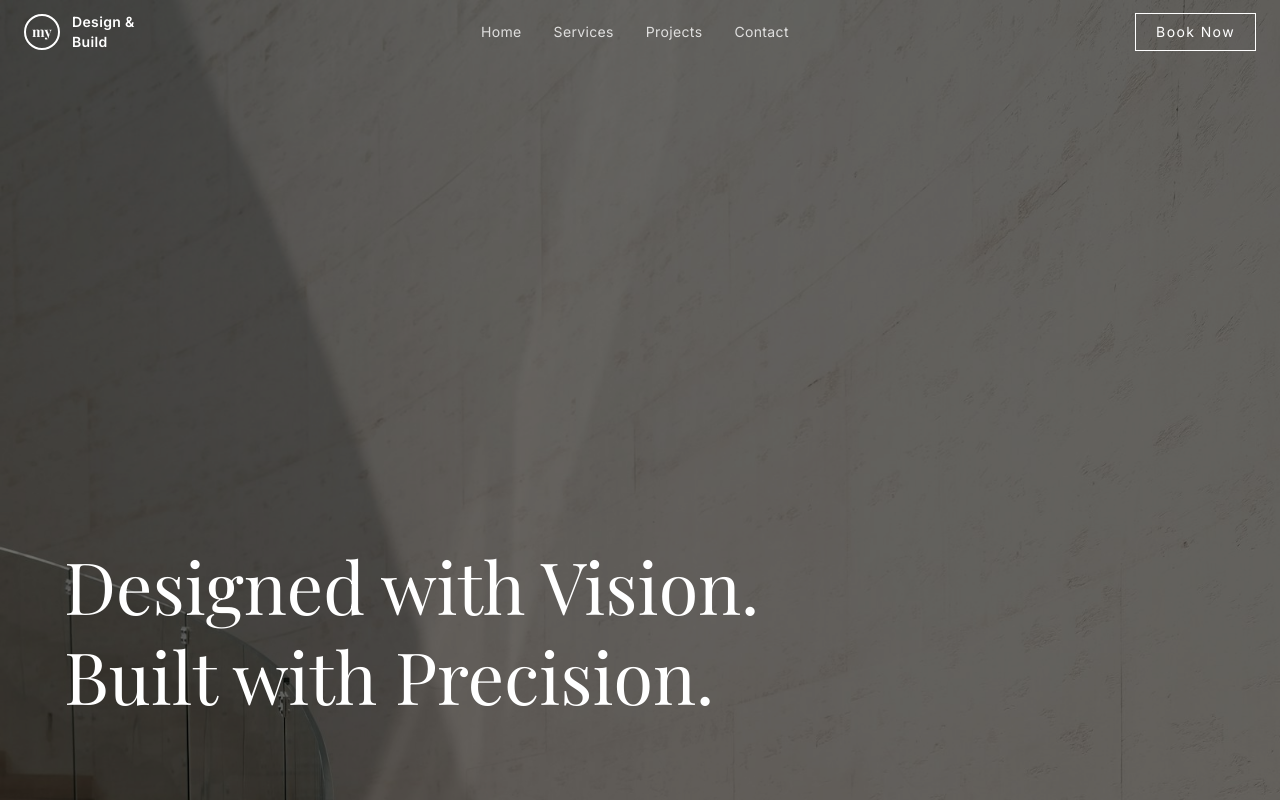
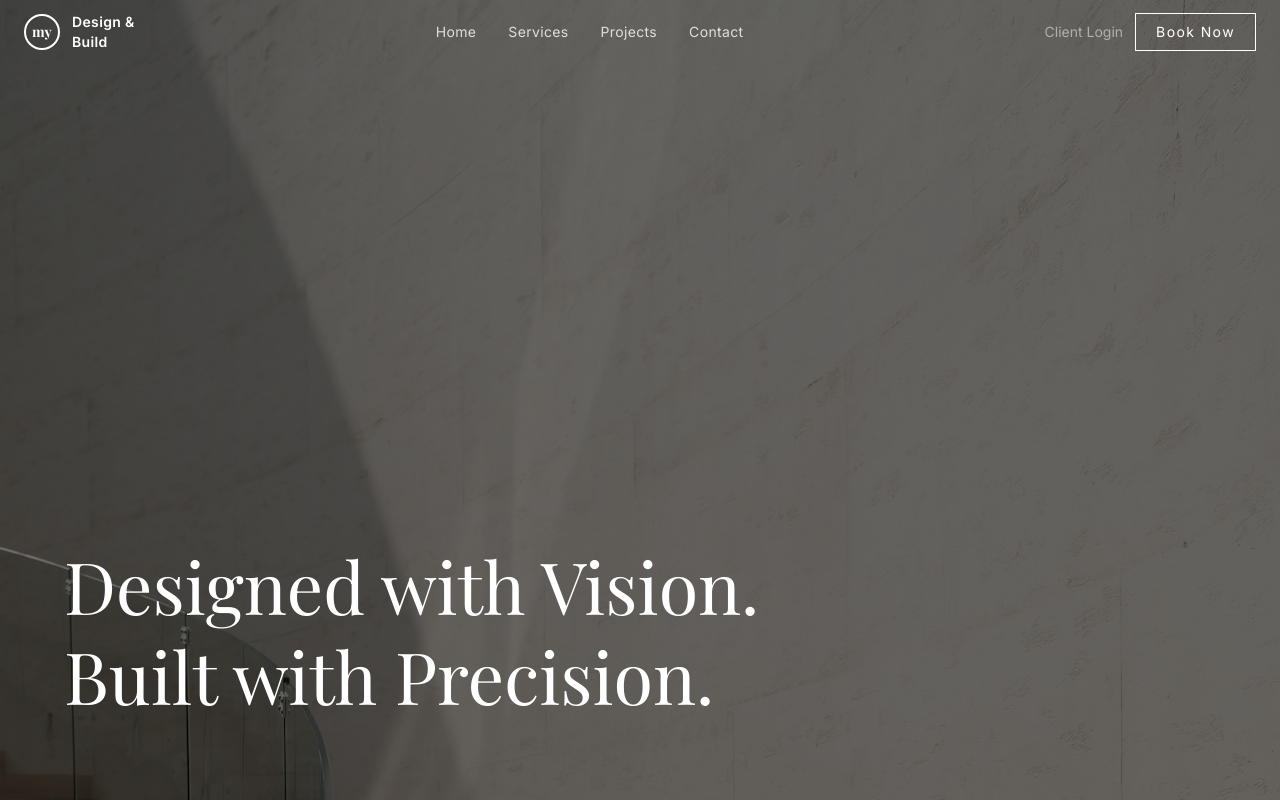
Before and after one commit to abdulmohsenfirsttest/mydesign, a Next.js app: page / in a window 1280 px wide. Shown: the top 800 px of the page. Built offline with nearby package versions, Linux system fonts and the light colour scheme.

Commit message:
Add Client Login link to navbar
Co-Authored-By: Claude Sonnet 4.6 <noreply@anthropic.com>

```diff
--- a/app/components/Navbar.tsx
+++ b/app/components/Navbar.tsx
@@ -55,14 +55,23 @@ export default function Navbar() {
           ))}
         </nav>
 
+        <div className="hidden md:flex items-center gap-3">
+          <Link
+            href="/auth/login"
+            className="text-sm text-white/50 hover:text-white transition-colors"
+            style={{ fontFamily: "var(--font-inter)" }}
+          >
+            Client Login
+          </Link>
           <Link
             href="/book"
-          className="hidden md:inline-block px-5 py-2 border border-white text-white text-sm tracking-widest hover:bg-white hover:text-black transition-colors"
+            className="px-5 py-2 border border-white text-white text-sm tracking-widest hover:bg-white hover:text-black transition-colors"
             style={{ fontFamily: "var(--font-inter)" }}
           >
             Book Now
           </Link>
         </div>
+      </div>
     </header>
   );
 }
```
Lines whose indentation alone changed are shown as unchanged.
